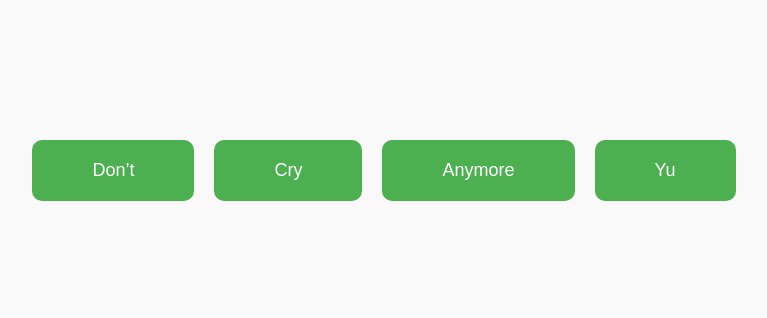
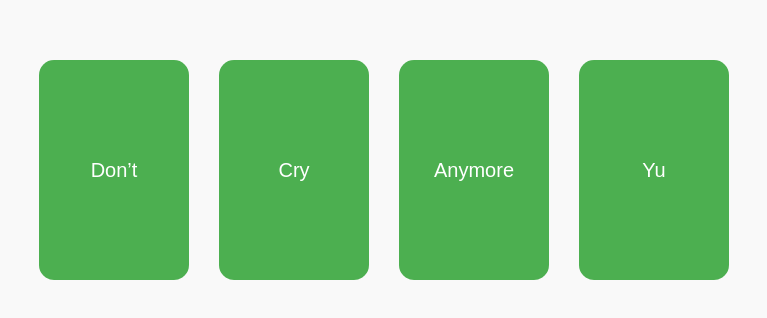
Before and after one commit to shwepinsintargi-jpg/DCAM, a plain HTML site: page index.html in a window 1280 px wide. Shown: the part 230-548 px from the top of the page, without its empty margins (256-1023 px from the left). Drawn offline with Linux system fonts and the light colour scheme.

Commit message:
Update style.css

```diff
--- a/style.css
+++ b/style.css
@@ -13,20 +13,26 @@ body {
 #album-list {
   display: flex;
   flex-wrap: wrap;
-  gap: 20px;
+  gap: 30px;
   justify-content: center;
 }
 
-/* Rectangular album buttons */
+/* Large vertical rectangular album buttons */
 #album-list button {
-  padding: 20px 60px; /* rectangular: wider than tall */
-  font-size: 18px;
+  width: 150px;
+  height: 220px; /* taller than wide */
+  font-size: 20px;
   border: none;
-  border-radius: 10px;
+  border-radius: 15px;
   background-color: #4CAF50;
   color: white;
   cursor: pointer;
   transition: background 0.3s, transform 0.2s;
+  display: flex;
+  align-items: center;
+  justify-content: center;
+  text-align: center;
+  padding: 10px;
 }
 
 #album-list button:hover {
```
